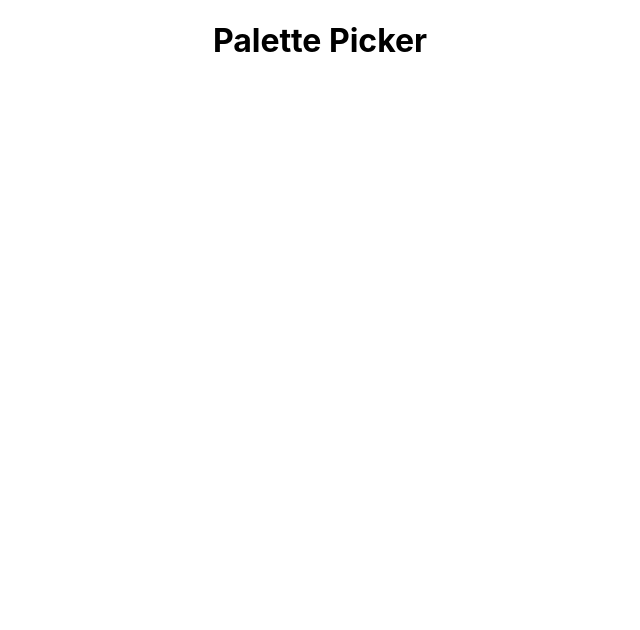
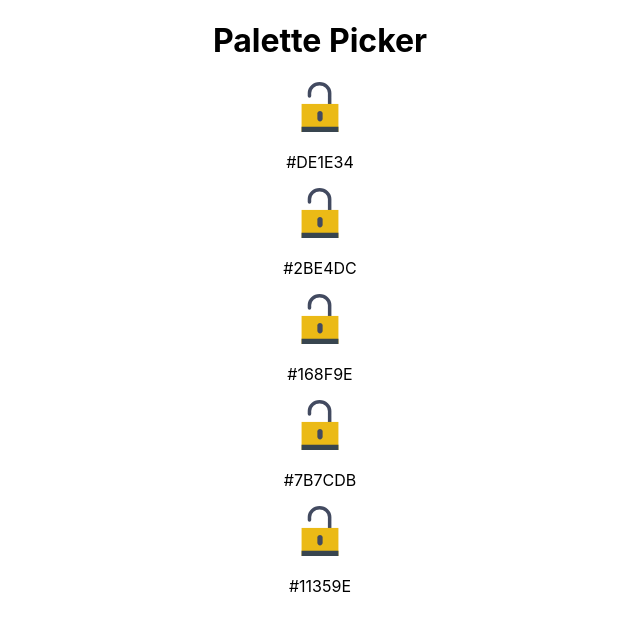
Before and after one commit to kaylalarson1990/palette-picker-fe, a React (Create React App) app: page / in a window 1280 px wide. Shown: the top 630 px of the page, without its empty margins (320-960 px from the left). Built offline with nearby package versions, Linux system fonts and the light colour scheme.

Commit message:
Add Color Componenet
Co-Authored-By: Kayla Larson <kayla.larson1990@gmnail.com>

```diff
--- /dev/null
+++ b/src/Components/Color/Color.css
@@ -0,0 +1,3 @@
+.saved-color {
+  width: 50px;
+}
--- /dev/null
+++ b/src/Components/Color/Color.js
@@ -0,0 +1,51 @@
+import React, { Component } from "react";
+import "./Color.css";
+
+class Color extends Component {
+  constructor(props) {
+    super(props);
+    this.state = {
+      locked: false,
+      hex: ""
+    };
+  }
+
+  checkIfLocked = () => {
+    if (this.state.locked) {
+      return require("../../images/locked.svg");
+    } else {
+      return require("../../images/unlocked.svg");
+    }
+  };
+
+  lockColor = color => {
+    if (this.state.locked) {
+      this.setState({
+        locked: false,
+        // hex: ""
+      });
+    } else {
+      this.setState({
+        locked: true,
+        // hex: color
+      });
+    }
+  };
+
+  render() {
+    let lock = this.checkIfLocked();
+    // let hexcode = this.generateHexCode();
+    return (
+      <section>
+        <img
+          className="saved-color"
+          src={lock}
+          onClick={e => this.lockColor()}
+        />
+        <p>{this.props.hex}</p>
+      </section>
+    );
+  }
+}
+
+export default Color;
--- a/src/Components/Generator/Generator.js
+++ b/src/Components/Generator/Generator.js
@@ -1,4 +1,5 @@
 import React, {Component} from 'react';
+import Color from '../Color/Color';
 
 class Generator extends Component {
   constructor() {
@@ -10,14 +11,38 @@ class Generator extends Component {
       colorTwo: '',
       colorThree: '',
       colorFour: '',
-      colorFive: ''
+      colorFive: '',
     }
   }
 
-  render(){
+  generateHexCode = () => {
+      return '#' + ("000000" + Math.random().toString(16).slice(2, 8).toUpperCase()).slice(-6);
+  };
+
+    render(){
+     let colorsArray = [
+        this.state.colorOne,
+        this.state.colorTwo,
+        this.state.colorThree,
+        this.state.colorFour,
+        this.state.colorFive
+      ]
+
+      let paletteList = colorsArray.map(color => {
+        if(color === ''){
+          let hex = this.generateHexCode();
+          return <Color hex={hex} />
+        } else {
+          return <Color hex='Blue' />
+        }
+      })
+
+    console.log(colorsArray)
+    console.log(this.state.colorOne)
     return (
       <main>
         <h1>Palette Picker</h1>
+        {paletteList}
       </main>
     )
   }
```
Also changed, not shown: src/images/locked.svg (added), src/images/unlocked.svg (added).
